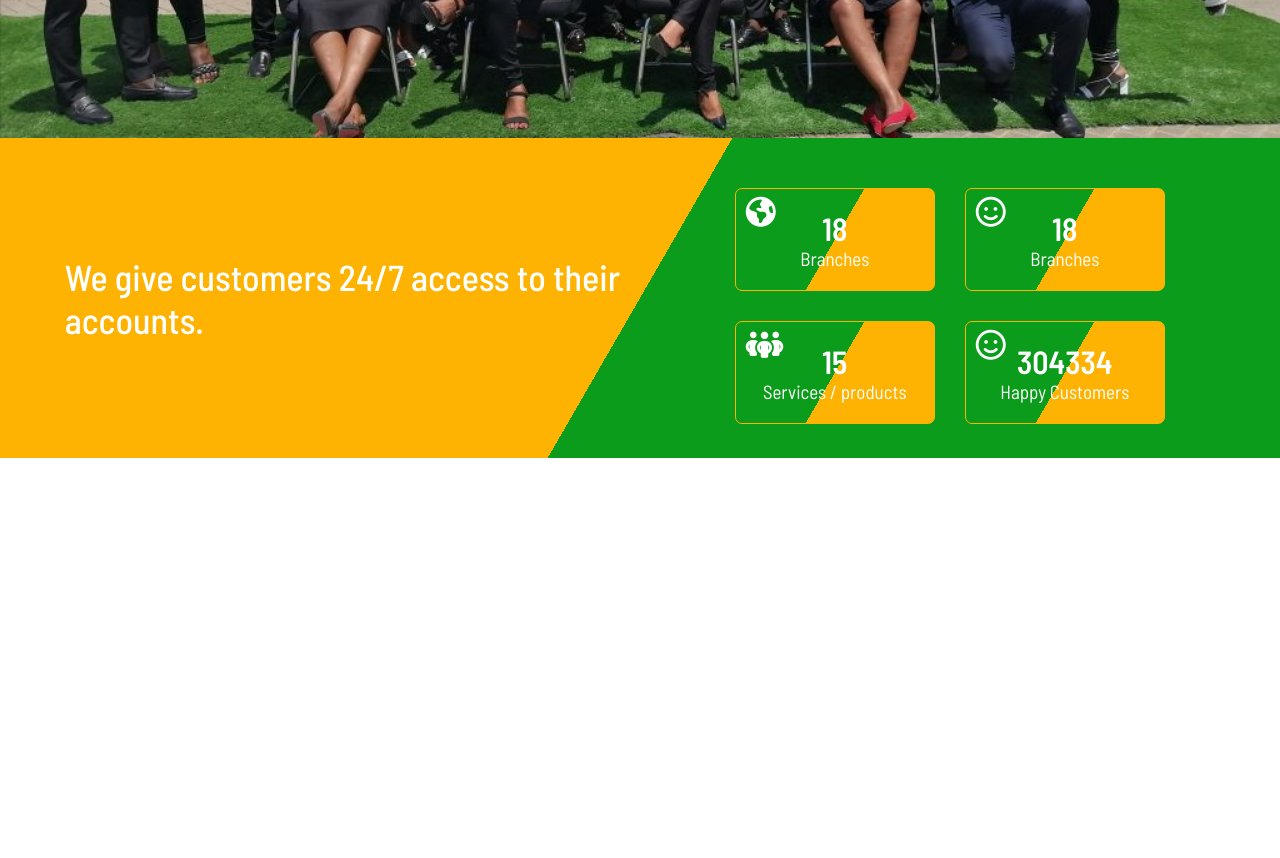
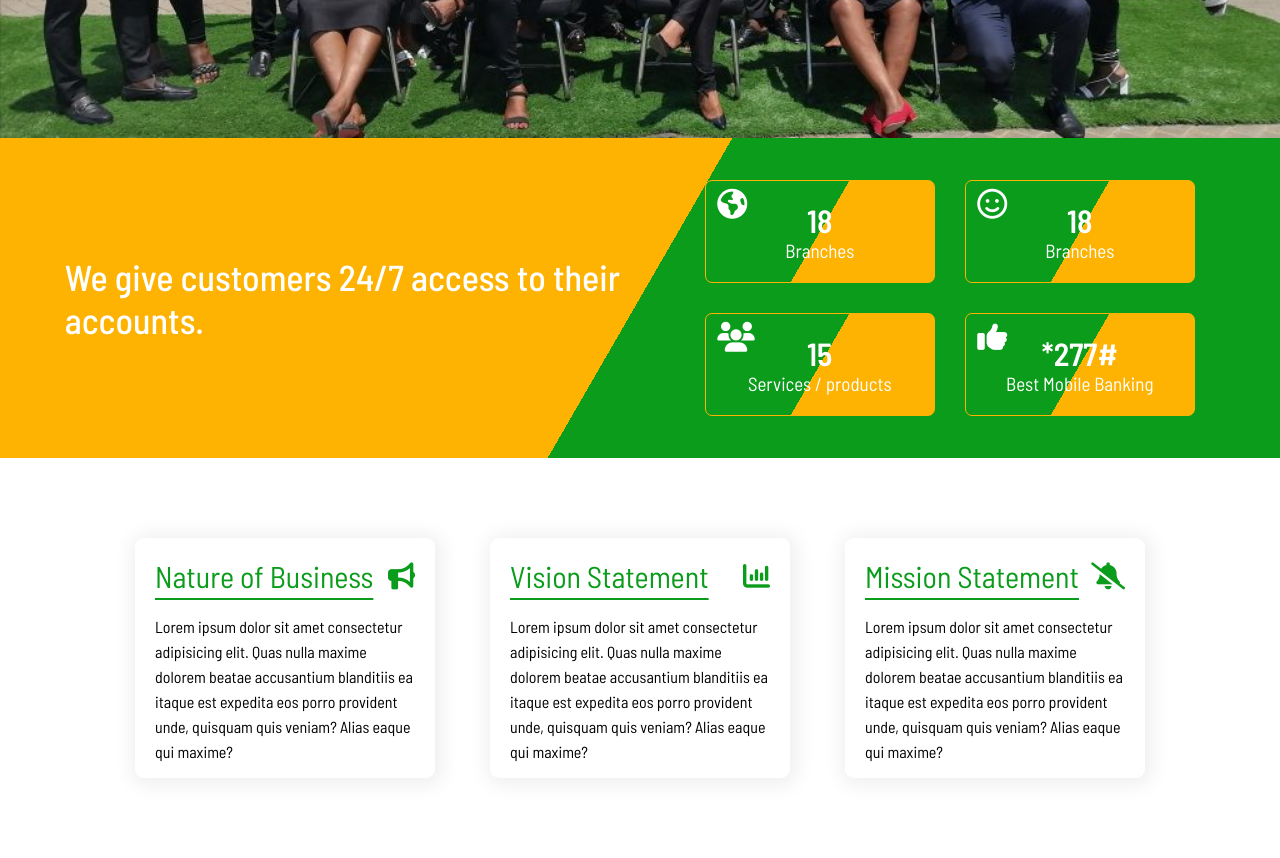
Before and after one commit to Amusah/Union, a website: page index.html in a window 1280 px wide. Shown: the part 702-1560 px from the top of the page. Before the commit the page ends 1160 px from the top, so only its background shows below. Drawn offline with Linux system fonts and the light colour scheme.

Commit message:
completed card section

```diff
--- a/index.html
+++ b/index.html
@@ -3,7 +3,13 @@
   <head>
     <meta charset="UTF-8" />
     <meta name="viewport" content="width=device-width, initial-scale=1.0" />
-    <link rel="stylesheet" href="https://cdnjs.cloudflare.com/ajax/libs/font-awesome/6.5.2/css/all.min.css" integrity="sha512-SnH5WK+bZxgPHs44uWIX+LLJAJ9/2PkPKZ5QiAj6Ta86w+fsb2TkcmfRyVX3pBnMFcV7oQPJkl9QevSCWr3W6A==" crossorigin="anonymous" referrerpolicy="no-referrer" />
+    <link
+      rel="stylesheet"
+      href="https://cdnjs.cloudflare.com/ajax/libs/font-awesome/6.5.2/css/all.min.css"
+      integrity="sha512-SnH5WK+bZxgPHs44uWIX+LLJAJ9/2PkPKZ5QiAj6Ta86w+fsb2TkcmfRyVX3pBnMFcV7oQPJkl9QevSCWr3W6A=="
+      crossorigin="anonymous"
+      referrerpolicy="no-referrer"
+    />
     <link rel="stylesheet" href="css/index.css" />
     <title>Union</title>
   </head>
@@ -59,6 +65,8 @@
         </div>
       </section>
 
+      <!-- Banking info section -->
+
       <section id="info">
         <div class="info__summary">
           <h2>We give customers 24/7 access to their accounts.</h2>
@@ -71,7 +79,7 @@
                 <p class="text">Branches</p>
               </div>
               <div class="badge">
-                <i class="fa-solid fa-people-group"></i>
+                <i class="fa-solid fa-users"></i>
                 <p class="number">15</p>
                 <p class="text">Services / products</p>
               </div>
@@ -83,11 +91,54 @@
                 <p class="text">Branches</p>
               </div>
               <div class="badge">
-                <i class="fa-regular fa-face-smile"></i>
-                <p class="number">304334</p>
-                <p class="text">Happy Customers</p>
+                <i class="fa-solid fa-thumbs-up"></i>
+                <p class="number">*277#</p>
+                <p class="text">Best Mobile Banking</p>
               </div>
             </span>
+          </div>
+        </div>
+      </section>
+
+      <section id="cards">
+        <div class="cards__container">
+          <div class="card">
+            <span class="card-header">
+              <h3>Nature of Business</h3>
+              <i class="fa-solid fa-bullhorn"></i>
+            </span>
+            <p class="card-body">
+              Lorem ipsum dolor sit amet consectetur adipisicing elit. Quas
+              nulla maxime dolorem beatae accusantium blanditiis ea itaque est
+              expedita eos porro provident unde, quisquam quis veniam? Alias
+              eaque qui maxime?
+            </p>
+          </div>
+
+          <div class="card">
+            <span class="card-header">
+              <h3>Vision Statement</h3>
+              <i class="fa-solid fa-chart-column"></i>
+            </span>
+            <p class="card-body">
+              Lorem ipsum dolor sit amet consectetur adipisicing elit. Quas
+              nulla maxime dolorem beatae accusantium blanditiis ea itaque est
+              expedita eos porro provident unde, quisquam quis veniam? Alias
+              eaque qui maxime?
+            </p>
+          </div>
+
+          <div class="card">
+            <span class="card-header">
+              <h3>Mission Statement</h3>
+              <i class="fa-solid fa-bell-slash"></i>
+            </span>
+            <p class="card-body">
+              Lorem ipsum dolor sit amet consectetur adipisicing elit. Quas
+              nulla maxime dolorem beatae accusantium blanditiis ea itaque est
+              expedita eos porro provident unde, quisquam quis veniam? Alias
+              eaque qui maxime?
+            </p>
           </div>
         </div>
       </section>
--- a/styles/_layout.scss
+++ b/styles/_layout.scss
@@ -152,22 +152,12 @@ main {
     background: linear-gradient(120deg, $info 50%, $secondary 50%);
 
     h2 {
-      // position: absolute;
-      // top: 30%;
-      // left: 15%;
       z-index: 2;
       width: 50%;
       color: #fff;
       @include text-lg();
       font-weight: 500;
     }
-
-    // .info__text-box{
-    //   width: 45%;
-    //   height: 40vh;
-    //   background-color: $secondary;
-    //   clip-path: polygon(0 0, 100% 0, 70% 100%, 0% 150%);
-    // }
 
     .info__badges {
       display: flex;
@@ -178,16 +168,12 @@ main {
       width: 45%;
       gap: 3rem;
 
-
-      span{
+      span {
         display: flex;
         flex-direction: column;
-        justify-content: space-evenly;
+        justify-content: center;
         align-items: center;
         height: 100%;
-
-        // justify-content: center;
-        // align-items: center;
         gap: 3rem;
       }
 
@@ -195,34 +181,101 @@ main {
         // height: 5rem;
         position: relative;
         padding: 2rem 2.5rem;
-        width: 20rem;
+        width: 23rem;
         color: #fff;
         display: flex;
         justify-content: center;
         flex-direction: column;
-        border-radius: .7rem;
-        border: .1rem solid $info;
+        border-radius: 0.7rem;
+        border: 0.1rem solid $info;
         background: linear-gradient(120deg, $secondary 50%, $info 50%);
 
-        i{
+        i {
           position: absolute;
           top: 8%;
           left: 5%;
           font-size: 3rem;
         }
 
-        p{
+        p {
           margin: 0 auto;
         }
 
-        .number{
+        .number {
           @include text-md();
           font-weight: 600;
         }
-        .text{
+        .text {
           @include text-sm($size: 1.9rem);
         }
       }
     }
   }
+
+  /******************CARDS SECTION*******************/
+  .cards__container {
+    display: flex;
+    justify-content: space-evenly;
+    width: 100%;
+    height: 50vh;
+    padding: 8rem;
+
+    .card {
+      padding: 2rem;
+      width: 30rem;
+      border-radius: .9rem;
+      box-shadow: .2rem .2rem 2rem .5rem $gray;
+
+      // text-align: center;
+
+      .card-header {
+        display: flex;
+        justify-content: space-between;
+        align-items: center;
+        margin-bottom: 2rem;
+
+        h3 {
+          font-size: 3rem;
+          color: $secondary;
+          font-weight: 400;
+          text-decoration: underline;
+          text-decoration-color: $secondary;
+          text-underline-offset: 1rem;
+          text-decoration-thickness: 0.2rem;
+        }
+
+        i{
+          font-size: 2.7rem;
+          color: $secondary;
+        }
+      }
+
+      .card-body {
+        line-height: 2.5rem;
+        @include text-xsm();
+      }
+    }
+
+    .card:hover h3, i{
+      color: #fff;
+      text-decoration-color: #fff;
+    }
+
+    .card:hover{
+      background-color: $secondary;
+      color: #fff;
+    }
+
+    .card:hover i{
+      color: #fff;
+    }
+  }
 }
+
+/*
+color: $secondary;
+        text-decoration: underline;
+        text-decoration-color: $secondary;
+        text-decoration-thickness: 0.3rem;
+        text-underline-offset: 1.2rem;
+*/
```
Also changed, not shown: css/index.css.
